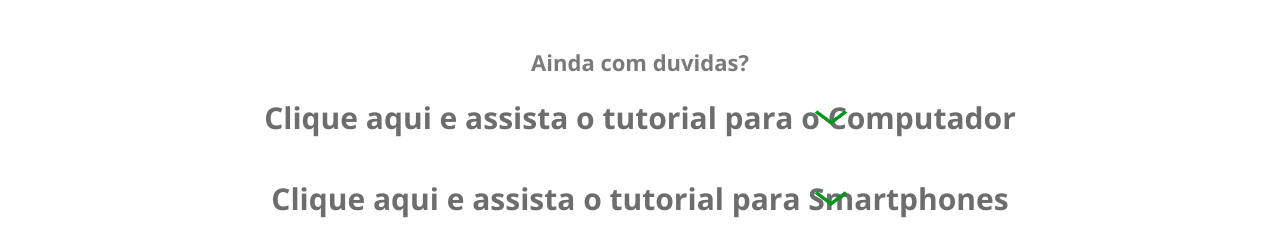
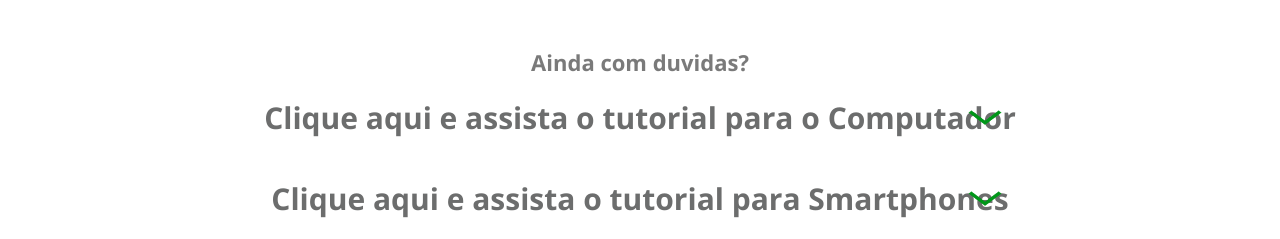
Before and after one commit to claysonAlves12/ServidorDeTest, a Node server app: page / in a window 1280 px wide. Shown: the part 1748-1987 px from the top of the page. Run offline with Node 20, Linux system fonts and the light colour scheme.

Commit message:
Update index.css

```diff
--- a/src/public/index.css
+++ b/src/public/index.css
@@ -74,7 +74,7 @@
     position: absolute;
     top: 25px;
     padding: 8px;
-    left: 63vw;
+    left: 75vw;
 }
 
 .videoIframe {
```
